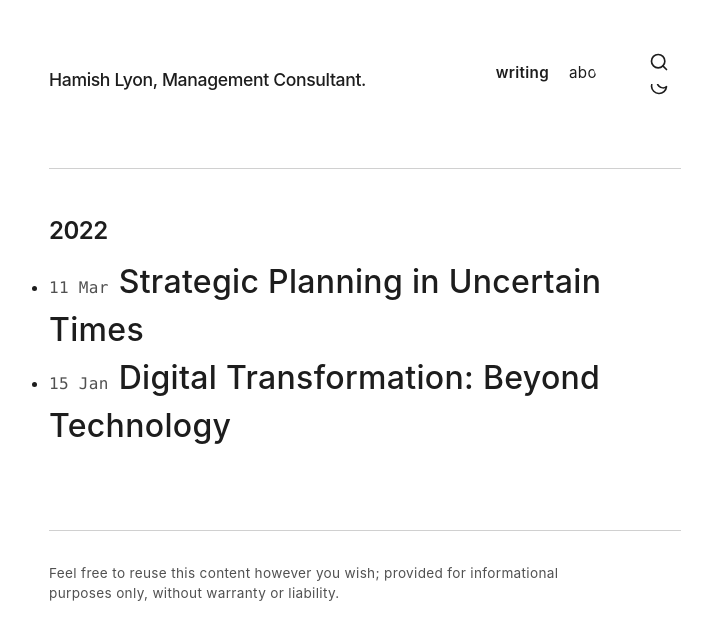
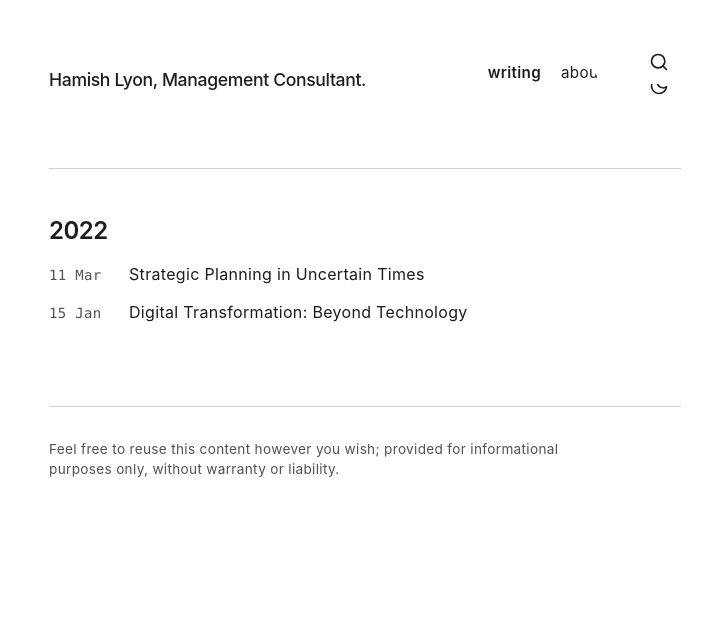
Before and after one commit to HamishFrostLyon/hamishfrostlyon.github.io, a Jekyll site: the page built from writing.html, in a window 1280 px wide. Shown: the top 640 px of the page, without its empty margins (275-987 px from the left). Built offline with Jekyll 4.4.1, drawn with Linux system fonts in a browser that asks for light colours.

Commit message:
Polish UI design improvements
- Fix navigation links to use text color instead of blue
- Improve search/theme toggle spacing to prevent conflicts
- Fix footer text line breaking issue
- Remove bullet points from post listings
- Improve date styling with monospace font
- Reduce article title sizes to match site title proportions
- Remove email address from site configuration

```diff
--- a/_config.yml
+++ b/_config.yml
@@ -1,6 +1,5 @@
 title: Hamish Lyon
 tagline: Management Consultant
-email: hamish@stabilityand.com
 description: Management consultant writing about strategy, operations, and digital transformation
 url: https://hamishfrostlyon.github.io
 baseurl: ""
@@ -17,7 +16,6 @@ timezone: Australia/Perth
 # Author
 author:
   name: Hamish Lyon
-  email: hamish@stabilityand.com
   linkedin: hamishfrostlyon
 
 # Site verification
--- a/_includes/footer.html
+++ b/_includes/footer.html
@@ -1,6 +1,5 @@
 <footer>
     <p>
-        Feel free to reuse this content however you wish;
-        provided for informational purposes only, without warranty or liability.
+        Feel free to reuse this content however you wish; provided for informational purposes only, without warranty or liability.
     </p>
 </footer>
--- a/_sass/_components.scss
+++ b/_sass/_components.scss
@@ -227,3 +227,49 @@ p a, li a, .post-title a {
         }
     }
 }
+
+// Post listings
+.post-list {
+    margin: 0;
+    padding: 0;
+}
+
+.post-item {
+    display: flex;
+    align-items: baseline;
+    gap: 1rem;
+    margin-bottom: 0.5rem;
+
+    @media (max-width: $mobile) {
+        flex-direction: column;
+        gap: 0.25rem;
+        align-items: flex-start;
+    }
+}
+
+.post-date {
+    font-size: 0.875rem;
+    color: var(--text-secondary);
+    font-weight: 500;
+    min-width: 4rem;
+    font-family: 'SF Mono', Menlo, Monaco, Consolas, monospace;
+
+    @media (max-width: $mobile) {
+        font-size: 0.8rem;
+    }
+}
+
+.post-title {
+    flex: 1;
+
+    a {
+        color: var(--text-color);
+        text-decoration: none;
+        font-size: 1rem;
+        font-weight: 400;
+
+        &:hover {
+            opacity: 0.7;
+        }
+    }
+}
--- a/_sass/_layout.scss
+++ b/_sass/_layout.scss
@@ -35,10 +35,11 @@ header {
     justify-content: space-between;
     align-items: center;
     width: 100%;
+    gap: 1rem;
 
     @media (min-width: $mobile) {
         width: auto;
-        gap: 1.5rem;
+        gap: 2rem;
     }
 }
 
@@ -50,10 +51,10 @@ nav {
         color: var(--text-color);
         text-decoration: none;
         font-size: 0.95rem;
-        transition: color 0.2s ease;
+        transition: opacity 0.2s ease;
 
         &:hover {
-            color: var(--hover-color);
+            opacity: 0.7;
             text-decoration: none;
         }
 
@@ -107,9 +108,10 @@ body {
 
 .post-title {
     margin: 0;
-    font-size: 2rem;
+    font-size: 1.25rem;
+    font-weight: 600;
 
     @media (max-width: $mobile) {
-        font-size: 1.75rem;
+        font-size: 1.125rem;
     }
 }
--- a/writing.html
+++ b/writing.html
@@ -12,18 +12,18 @@ lang: en-AU
 {% for year in postsByYear %}
 <section class="year-group" aria-labelledby="year-{{ year.name }}">
     <h2 id="year-{{ year.name }}">{{ year.name }}</h2>
-    <ul class="post-list" role="list">
+    <div class="post-list" role="list">
         {% for post in year.items %}
-        <li class="post-item" role="listitem">
+        <div class="post-item" role="listitem">
             <span class="post-date">
                 <time datetime="{{ post.date | date: '%Y-%m-%d' }}">{{ post.date | date: "%-d %b" }}</time>
             </span>
             <span class="post-title">
                 <a href="{{ post.url | relative_url }}">{{ post.title }}</a>
             </span>
-        </li>
+        </div>
         {% endfor %}
-    </ul>
+    </div>
 </section>
 {% endfor %}
 </div>
```
